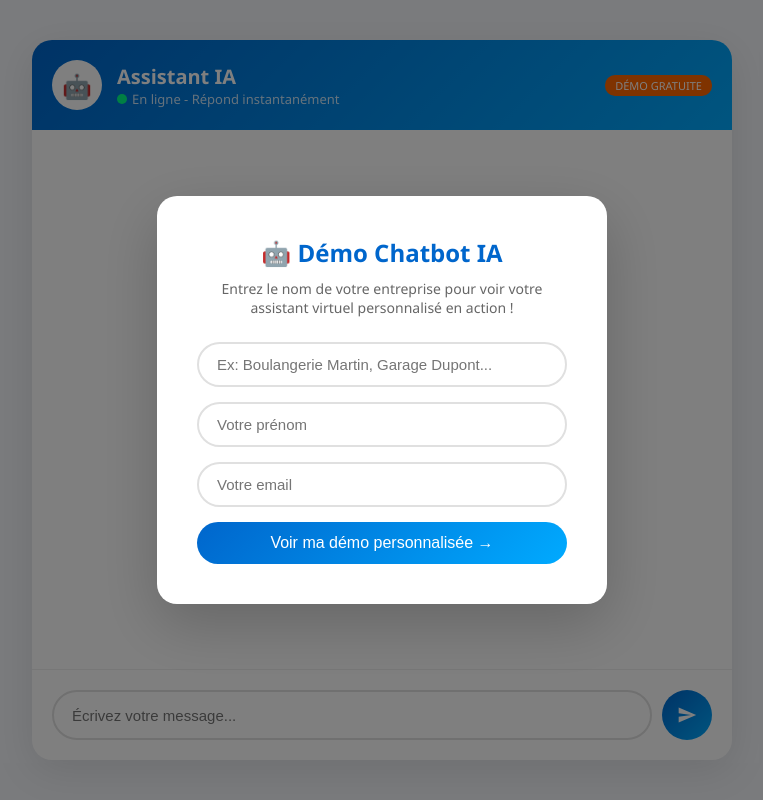
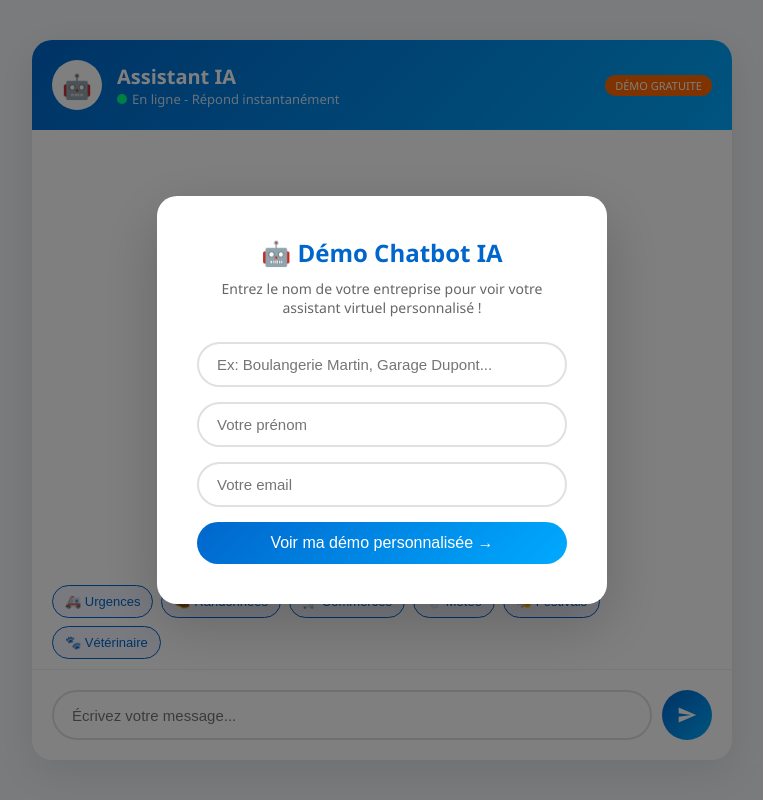
Before and after one commit to marcdassens09-bot/demo-chatbot-ia, a Flask app: page / in a window 1280 px wide. Shown: the whole page, without its empty margins (258-1021 px from the left). Run offline with Flask 3, Linux system fonts and the light colour scheme; parts of the project's set-up code (start-up, migrations or seed data) failed here and were passed over.

Commit message:
Fix: boutons suggestions + correction import anthropic

```diff
--- a/app.py
+++ b/app.py
@@ -1,5 +1,5 @@
 from flask import Flask, request, jsonify, render_template
-from anthropic import Anthropi
+from anthropic import Anthropic
 from dotenv import load_dotenv
 import os
 
--- a/templates/index.html
+++ b/templates/index.html
@@ -33,6 +33,9 @@
         .typing-dots span:nth-child(2) { animation-delay: 0.2s; }
         .typing-dots span:nth-child(3) { animation-delay: 0.4s; }
         @keyframes bounce { 0%, 60%, 100% { transform: translateY(0); } 30% { transform: translateY(-8px); } }
+        .suggestions { padding: 10px 20px; display: flex; flex-wrap: wrap; gap: 8px; }
+        .suggestions button { background: #f0f4ff; border: 1px solid #0066cc; color: #0066cc; padding: 8px 12px; border-radius: 20px; cursor: pointer; font-size: 13px; }
+        .suggestions button:hover { background: #0066cc; color: white; }
         .input-zone { padding: 20px; border-top: 1px solid #eee; display: flex; gap: 10px; }
         #message { flex: 1; padding: 12px 18px; border: 2px solid #e0e0e0; border-radius: 25px; font-size: 15px; outline: none; }
         #message:focus { border-color: #0066cc; }
@@ -46,7 +49,7 @@
     <div class="modal-overlay" id="modal">
         <div class="modal">
             <h2>🤖 Démo Chatbot IA</h2>
-            <p>Entrez le nom de votre entreprise pour voir votre assistant virtuel personnalisé en action !</p>
+            <p>Entrez le nom de votre entreprise pour voir votre assistant virtuel personnalisé !</p>
             <input type="text" id="nom-entreprise" placeholder="Ex: Boulangerie Martin, Garage Dupont..." />
             <input type="text" id="nom-contact" placeholder="Votre prénom" />
             <input type="email" id="email-contact" placeholder="Votre email" />
@@ -68,6 +71,14 @@
             <div style="width:35px;height:35px;background:linear-gradient(135deg,#0066cc,#00aaff);border-radius:50%;display:flex;align-items:center;justify-content:center;font-size:16px;">🤖</div>
             <div class="typing-dots"><span></span><span></span><span></span></div>
         </div>
+        <div class="suggestions">
+            <button onclick="suggerer('Urgences et hopitaux proches ?')">🚑 Urgences</button>
+            <button onclick="suggerer('Quelles randonnees faire dans le coin ?')">🥾 Randonnées</button>
+            <button onclick="suggerer('Ou faire mes courses ?')">🛒 Commerces</button>
+            <button onclick="suggerer('Quelle est la meteo ?')">🌦️ Météo</button>
+            <button onclick="suggerer('Quels festivals en Ariege ?')">🎭 Festivals</button>
+            <button onclick="suggerer('Ou trouver un veterinaire ?')">🐾 Vétérinaire</button>
+        </div>
         <div class="input-zone">
             <input type="text" id="message" placeholder="Écrivez votre message..." />
             <button id="envoyer">
@@ -75,6 +86,7 @@
             </button>
         </div>
     </div>
+
     <script>
         let nomEntreprise = "";
         let historique = [];
@@ -86,8 +98,8 @@
             if (!entreprise || !contact || !email) { alert("Merci de remplir tous les champs !"); return; }
             nomEntreprise = entreprise;
             document.getElementById("modal").style.display = "none";
-            document.getElementById("titre-assistant").textContent = `Assistant ${entreprise}`;
-            ajouterMessage(`👋 ${entreprise} — Comment puis-je vous aider ? / How can I help you?`, "ia");
+            document.getElementById("titre-assistant").textContent = "Assistant " + entreprise;
+            ajouterMessage("👋 " + entreprise + " — Comment puis-je vous aider ? / How can I help you?", "ia");
         }
 
         document.getElementById("envoyer").addEventListener("click", envoyer);
@@ -113,14 +125,19 @@
             ajouterMessage(data.reponse, "ia");
         }
 
+        async function suggerer(texte) {
+            document.getElementById("message").value = texte;
+            await envoyer();
+        }
+
         function ajouterMessage(texte, qui) {
             const box = document.getElementById("chat-box");
             const div = document.createElement("div");
-            div.className = `message-${qui}`;
+            div.className = "message-" + qui;
             if (qui === "ia") {
-                div.innerHTML = `<div style="width:35px;height:35px;background:linear-gradient(135deg,#0066cc,#00aaff);border-radius:50%;display:flex;align-items:center;justify-content:center;font-size:16px;">🤖</div><span>${texte}</span>`;
+                div.innerHTML = '<div style="width:35px;height:35px;background:linear-gradient(135deg,#0066cc,#00aaff);border-radius:50%;display:flex;align-items:center;justify-content:center;font-size:16px;">🤖</div><span>' + texte + '</span>';
             } else {
-                div.innerHTML = `<span>${texte}</span>`;
+                div.innerHTML = "<span>" + texte + "</span>";
             }
             box.appendChild(div);
             box.scrollTop = box.scrollHeight;
```
